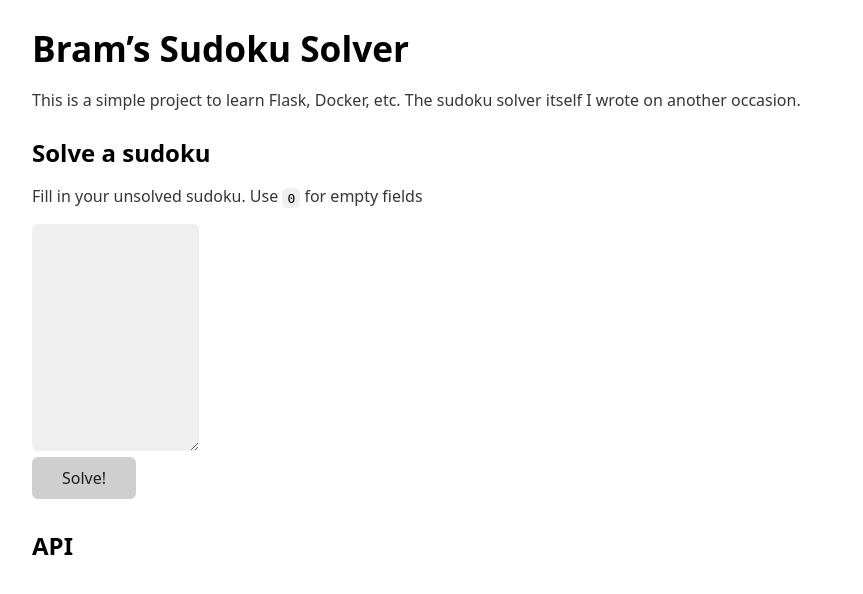
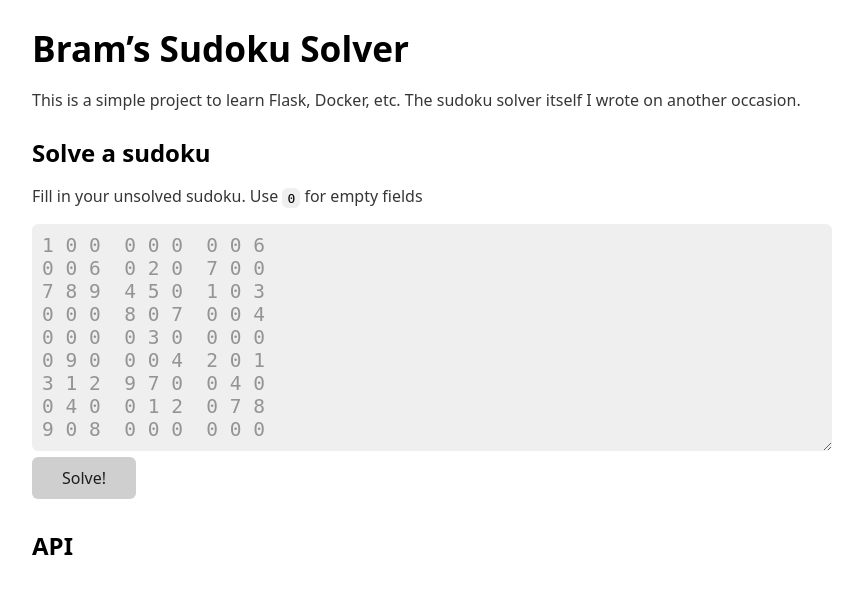
Before and after one commit to brmdv/sudoku-webapp, a Flask app: page / in a window 1280 px wide. Shown: the top 594 px of the page, without its empty margins (208-1071 px from the left). Run offline with Flask 2, Linux system fonts and the light colour scheme.

Commit message:
add placeholder in form

```diff
--- a/templates/index.html
+++ b/templates/index.html
@@ -22,7 +22,15 @@
     <h2>Solve a sudoku</h2>
     <p>Fill in your unsolved sudoku. Use <code>0</code> for empty fields</p>
     <form action="/solve" method="post">
-        <textarea name="sudoku" rows="9" cols="11" id="infield"></textarea>
+        <textarea name="sudoku" rows="9" id="infield" placeholder="1 0 0  0 0 0  0 0 6
+0 0 6  0 2 0  7 0 0
+7 8 9  4 5 0  1 0 3
+0 0 0  8 0 7  0 0 4
+0 0 0  0 3 0  0 0 0
+0 9 0  0 0 4  2 0 1
+3 1 2  9 7 0  0 4 0
+0 4 0  0 1 2  0 7 8
+9 0 8  0 0 0  0 0 0" wrap="off"></textarea>
         <button type="submit">Solve!</button>
     </form>
     <h2>API</h2>
```
